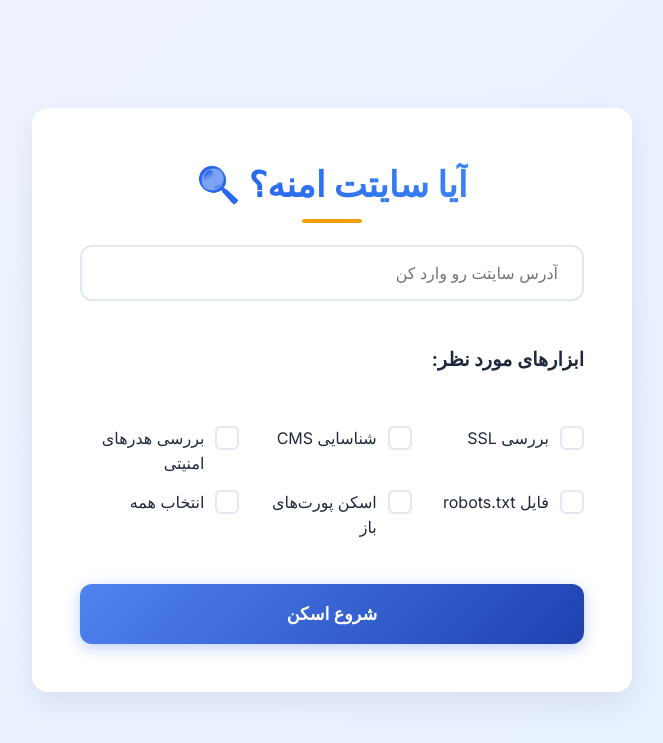
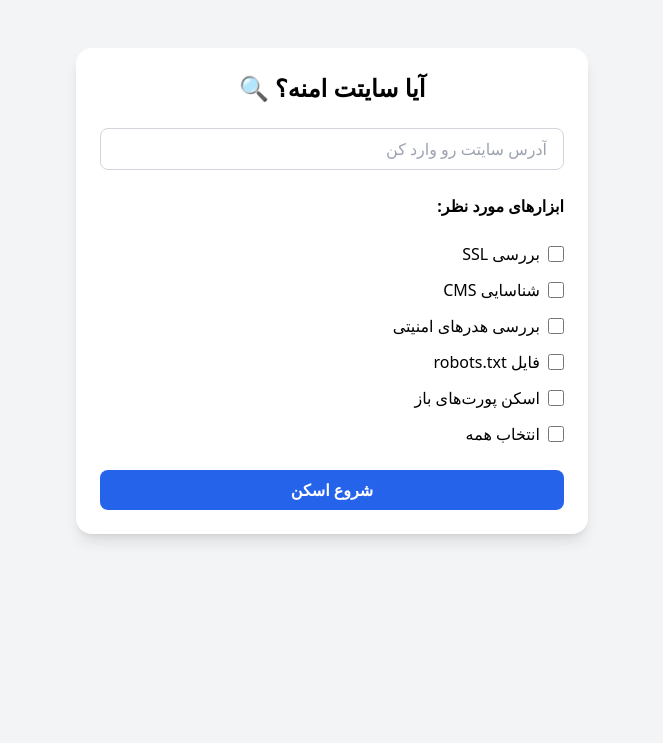
Before and after one commit to mahkzmi/scanly, a Flask app: page / in a window 1280 px wide. Shown: the top 743 px of the page, without its empty margins (308-971 px from the left). Run offline with Flask 3, Linux system fonts and the light colour scheme; some libraries are stand-ins or nearby versions.

Commit message:
Update index.html

```diff
--- a/templates/index.html
+++ b/templates/index.html
@@ -1,66 +1,63 @@
 <!DOCTYPE html>
-<html dir="rtl">
+<html dir="rtl" lang="fa">
 <head>
+    <meta charset="UTF-8">
     <title>Scanly | تست امنیت وب‌سایت</title>
-    <link rel="stylesheet" href="/static/style.css">
-    <link href="https://fonts.googleapis.com/css2?family=Inter:wght@400;500;600;700&display=swap" rel="stylesheet">
+    <script src="https://cdn.tailwindcss.com"></script>
 </head>
-<body>
-    <div class="container">
-        <h1>آیا سایتت امنه؟ 🔍</h1>
-        <form method="POST" action="/scan">
-            <input type="text" name="url" placeholder="آدرس سایتت رو وارد کن" required>
+<body class="bg-gray-100 font-sans">
+    <div class="max-w-lg mx-auto mt-12 bg-white shadow-lg rounded-2xl p-6">
+        <h1 class="text-2xl font-bold text-center mb-6">آیا سایتت امنه؟ 🔍</h1>
 
-            <h3>ابزارهای مورد نظر:</h3>
-            <div class="checkbox-group">
-                <label class="checkbox-container">
-                    بررسی SSL
-                    <input type="checkbox" name="tools" value="ssl">
-                    <span class="checkmark"></span>
+        <form method="POST" action="/scan" class="space-y-6">
+            <input type="text" name="url" placeholder="آدرس سایتت رو وارد کن"
+                   required
+                   class="w-full border border-gray-300 rounded-lg px-4 py-2 focus:ring-2 focus:ring-blue-500 outline-none">
+
+            <h3 class="font-semibold">ابزارهای مورد نظر:</h3>
+            <div class="space-y-3">
+                <label class="flex items-center space-x-2 space-x-reverse">
+                    <input type="checkbox" name="tools" value="ssl" class="w-4 h-4 text-blue-600 rounded">
+                    <span>بررسی SSL</span>
                 </label>
 
-                <label class="checkbox-container">
-                    شناسایی CMS
-                    <input type="checkbox" name="tools" value="cms">
-                    <span class="checkmark"></span>
+                <label class="flex items-center space-x-2 space-x-reverse">
+                    <input type="checkbox" name="tools" value="cms" class="w-4 h-4 text-blue-600 rounded">
+                    <span>شناسایی CMS</span>
                 </label>
 
-                <label class="checkbox-container">
-                    بررسی هدرهای امنیتی
-                    <input type="checkbox" name="tools" value="headers">
-                    <span class="checkmark"></span>
+                <label class="flex items-center space-x-2 space-x-reverse">
+                    <input type="checkbox" name="tools" value="headers" class="w-4 h-4 text-blue-600 rounded">
+                    <span>بررسی هدرهای امنیتی</span>
                 </label>
 
-                <label class="checkbox-container">
-                    فایل robots.txt
-                    <input type="checkbox" name="tools" value="robots">
-                    <span class="checkmark"></span>
+                <label class="flex items-center space-x-2 space-x-reverse">
+                    <input type="checkbox" name="tools" value="robots" class="w-4 h-4 text-blue-600 rounded">
+                    <span>فایل robots.txt</span>
                 </label>
 
-                <label class="checkbox-container">
-                    اسکن پورت‌های باز
-                    <input type="checkbox" name="tools" value="ports">
-                    <span class="checkmark"></span>
+                <label class="flex items-center space-x-2 space-x-reverse">
+                    <input type="checkbox" name="tools" value="ports" class="w-4 h-4 text-blue-600 rounded">
+                    <span>اسکن پورت‌های باز</span>
                 </label>
 
-                <label class="checkbox-container">
-                    انتخاب همه
-                    <input type="checkbox" onclick="toggleAll(this)">
-                    <span class="checkmark"></span>
+                <label class="flex items-center space-x-2 space-x-reverse">
+                    <input type="checkbox" onclick="toggleAll(this)" class="w-4 h-4 text-blue-600 rounded">
+                    <span>انتخاب همه</span>
                 </label>
             </div>
 
-            <button type="submit">شروع اسکن</button>
+            <button type="submit"
+                    class="w-full bg-blue-600 hover:bg-blue-700 text-white font-semibold py-2 px-4 rounded-lg transition">
+                شروع اسکن
+            </button>
         </form>
     </div>
 
     <script>
-    function toggleAll(source) {
-        let checkboxes = document.getElementsByName('tools');
-        for(let i = 0; i < checkboxes.length; i++) {
-            checkboxes[i].checked = source.checked;
+        function toggleAll(source) {
+            document.querySelectorAll('input[name="tools"]').forEach(cb => cb.checked = source.checked);
         }
-    }
     </script>
 </body>
 </html>
```
